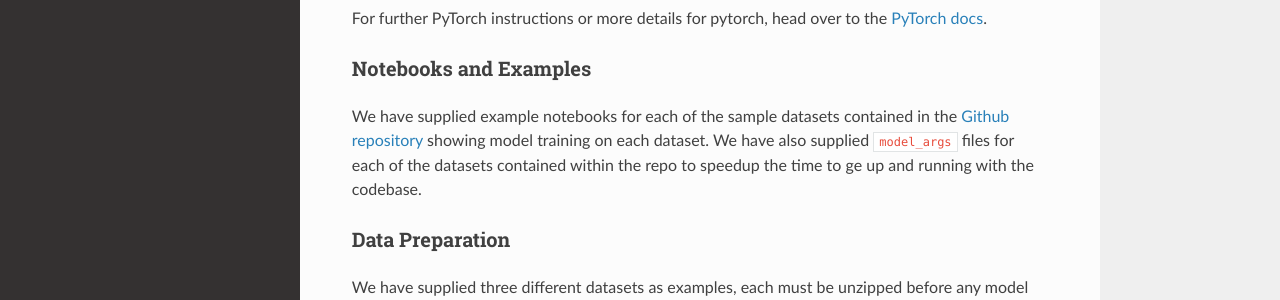
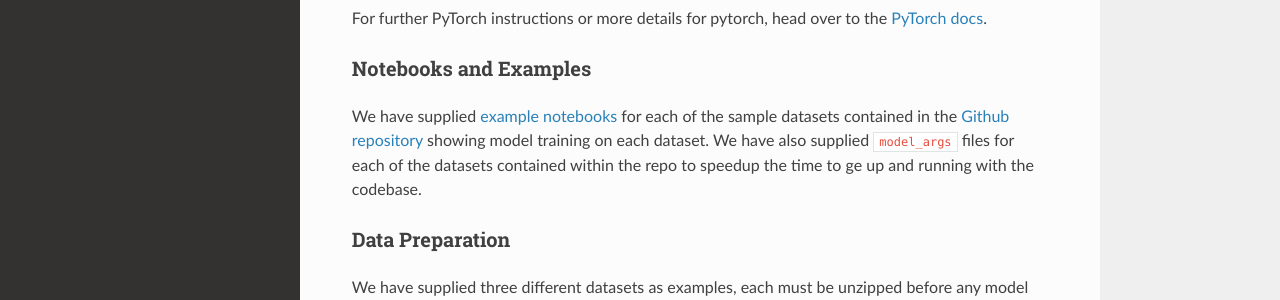
Before and after one commit to DOE-NCI-MOSSAIC/FrESCO, a Sphinx documentation site: the page built from docs/source/index.rst, in a window 1280 px wide and 900 px high, scrolled down 1592 px. Shown: the part 151-451 px from the top of the window. Built offline with Sphinx 7.4.7 and the Read the Docs theme 2.0.0, drawn with Linux system fonts in a browser that asks for light colours; part of the change alters nothing that is shown.

```diff
--- a/docs/source/index.rst
+++ b/docs/source/index.rst
@@ -81,8 +81,8 @@ to the `PyTorch docs <https://pytorch.org/docs/stable/index.html>`__.
 Notebooks and Examples
 ~~~~~~~~~~~~~~~~~~~~~~
 
-We have supplied example notebooks for each of the sample datasets
-contained in the `Github repository <https://github.com/DOE-NCI-MOSSAIC/FrESCO/tree/main/notebooks>`__ showing model training on each dataset. We
+We have supplied `example notebooks <https://github.com/DOE-NCI-MOSSAIC/FrESCO/tree/main/notebooks>`__ for each of the sample datasets
+contained in the `Github repository <https://github.com/DOE-NCI-MOSSAIC/FrESCO>`__ showing model training on each dataset. We
 have also supplied ``model_args`` files for each of the datasets
 contained within the repo to speedup the time to ge up and running with
 the codebase.
```
